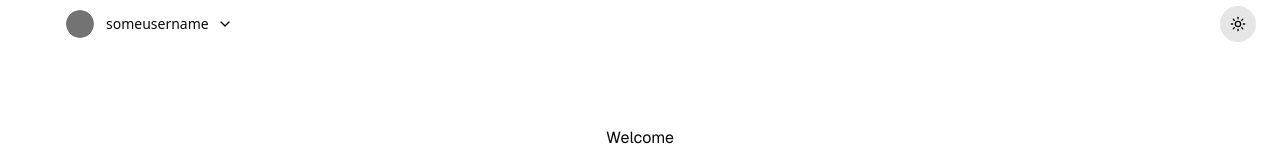
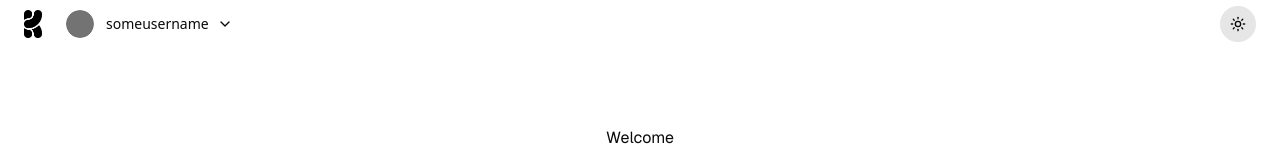
Before and after one commit to thecypherzen/catorlinks-next-ui, a Next.js app: page / in a window 1280 px wide. Shown: the top 160 px of the page. Built offline with nearby package versions, Linux system fonts and the light colour scheme.

Commit message:
:star: feat(main-nav): add theme toggle functionality

```diff
--- a/app/globals.css
+++ b/app/globals.css
@@ -121,9 +121,9 @@
   }
 }
 
-@media (prefers-color-scheme: dark) {
+/*@media (prefers-color-scheme: dark) {
   :root {
     --background: oklch(0.145 0 0);
     --foreground: oklch(0.985 0 0);
   }
-}
+}*/
--- a/app/layout.tsx
+++ b/app/layout.tsx
@@ -1,7 +1,7 @@
 import type { Metadata } from "next";
 import { Geist, Geist_Mono } from "next/font/google";
 import "./globals.css";
-import MainNav from "@/components/MainNav";
+import { App } from "@/components/App";
 
 const geistSans = Geist({
   variable: "--font-geist-sans",
@@ -28,8 +28,7 @@ export default function RootLayout({
       <body
         className={`${geistSans.variable} ${geistMono.variable} antialiased`}
       >
-        <MainNav />
-        {children}
+        <App>{children}</App>
       </body>
     </html>
   );
--- /dev/null
+++ b/components/App.tsx
@@ -0,0 +1,13 @@
+"use client";
+
+import MainNav from "@/components/MainNav";
+import { ThemeProvider } from "@/hooks/UseTheme";
+
+export function App({ children }: { children: React.ReactNode }) {
+  return (
+    <ThemeProvider>
+      <MainNav />
+      {children}
+    </ThemeProvider>
+  );
+}
--- a/components/MainNav.tsx
+++ b/components/MainNav.tsx
@@ -9,11 +9,16 @@ import {
   PopoverTrigger,
 } from "@/components/ui/popover";
 import { Button } from "./ui/button";
-import { useState } from "react";
+import { useEffect, useState } from "react";
 import { ChevronDown, ChevronUp, Sun } from "lucide-react";
+import { UseTheme } from "@/hooks/UseTheme";
 
 export default function MainNav() {
   const [open, setOpen] = useState<boolean>(false);
+  const { theme, toggleTheme } = UseTheme();
+
+  useEffect(() => {}, [theme]);
+
   return (
     <PageWrapper className="h-12 flex flex-col justify-center">
       <nav className="flex justify-between text-foreground">
@@ -26,7 +31,7 @@ export default function MainNav() {
               width={18}
               height={20}
               alt="Logo"
-              className="invert"
+              className={theme === "dark" ? "invert" : ""}
             />
           </div>
           {/* Avatar */}
@@ -58,6 +63,9 @@ export default function MainNav() {
             variant="ghost"
             size="icon"
             className="hover:bg-foreground/20 rounded-full bg-foreground/10"
+            onClick={() => {
+              toggleTheme();
+            }}
           >
             <span className="sr-only"> Toggle theme </span>
             <Sun className="text-foreground" />
--- /dev/null
+++ b/hooks/UseTheme.tsx
@@ -0,0 +1,64 @@
+"use client";
+
+import { createContext, useContext, useEffect, useState } from "react";
+
+export const ThemeContext = createContext<ThemeContextType>({
+  theme: "light",
+  toggleTheme: () => {},
+});
+
+const defaultTheme = window.matchMedia("prefers-color-schemd: dark").matches
+  ? "dark"
+  : "light";
+
+export const ThemeProvider = ({
+  children,
+  storeKey = "ctl-ui-theme",
+}: ThemeProviderPropsType) => {
+  const [theme, setTheme] = useState<ThemeType>(
+    (window.localStorage.getItem(storeKey) as ThemeType | null) || defaultTheme
+  );
+
+  const toggleTheme = () => {
+    setTheme((t) => (t === "light" ? "dark" : "light"));
+  };
+
+  useEffect(() => {
+    const detected = defaultTheme;
+    setTheme(detected);
+  }, []);
+
+  useEffect(() => {
+    const root = window.document.documentElement;
+    window.localStorage.setItem(storeKey, theme);
+    root.classList.remove("light", "dark");
+    root.classList.add(theme);
+  }, [theme]);
+
+  return (
+    <ThemeContext.Provider value={{ theme, toggleTheme }}>
+      {children}
+    </ThemeContext.Provider>
+  );
+};
+
+export const UseTheme = () => {
+  const context = useContext(ThemeContext);
+  if (context === undefined) {
+    throw new Error("UseTheme must be used withing ThemeProvider");
+  }
+  return context;
+};
+
+/* types */
+type ThemeContextType = {
+  theme: "light" | "dark";
+  toggleTheme: () => void;
+};
+
+type ThemeType = "light" | "dark";
+
+type ThemeProviderPropsType = {
+  children: React.ReactNode;
+  storeKey?: string;
+};
```
